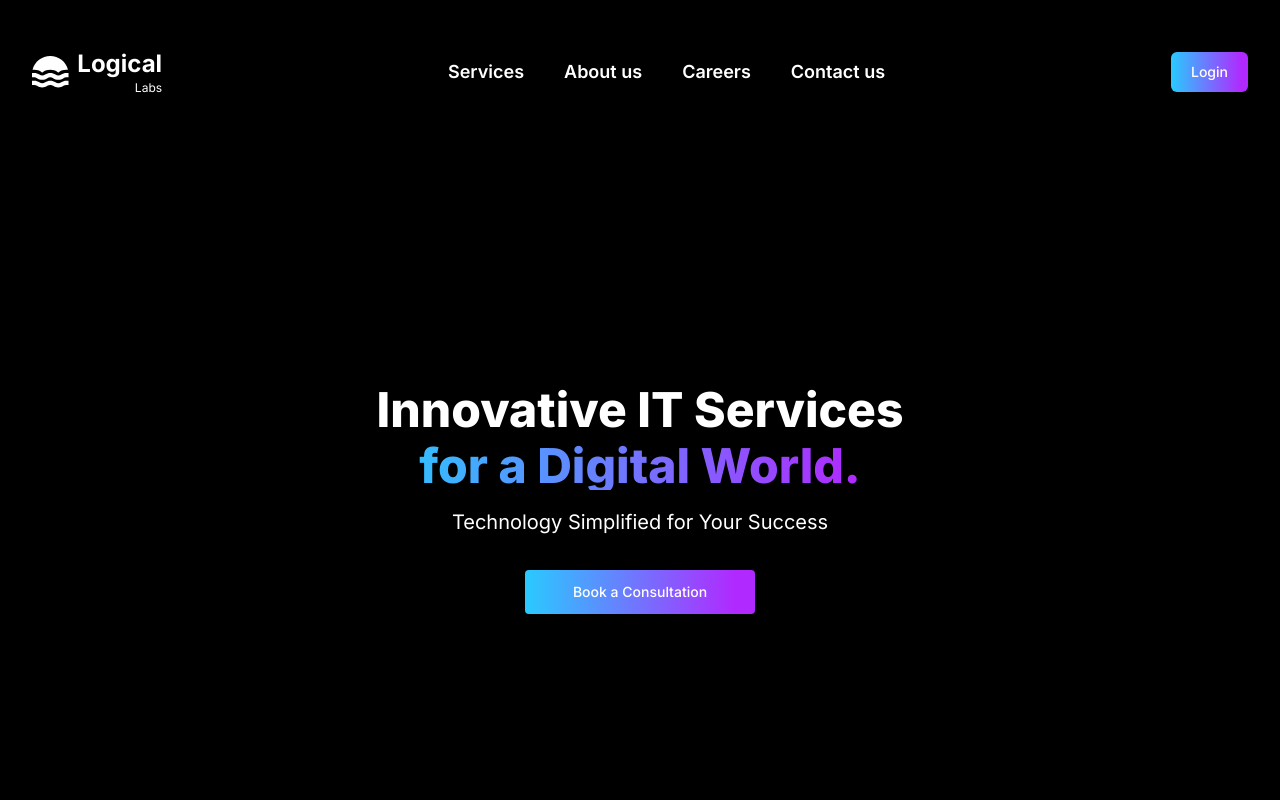
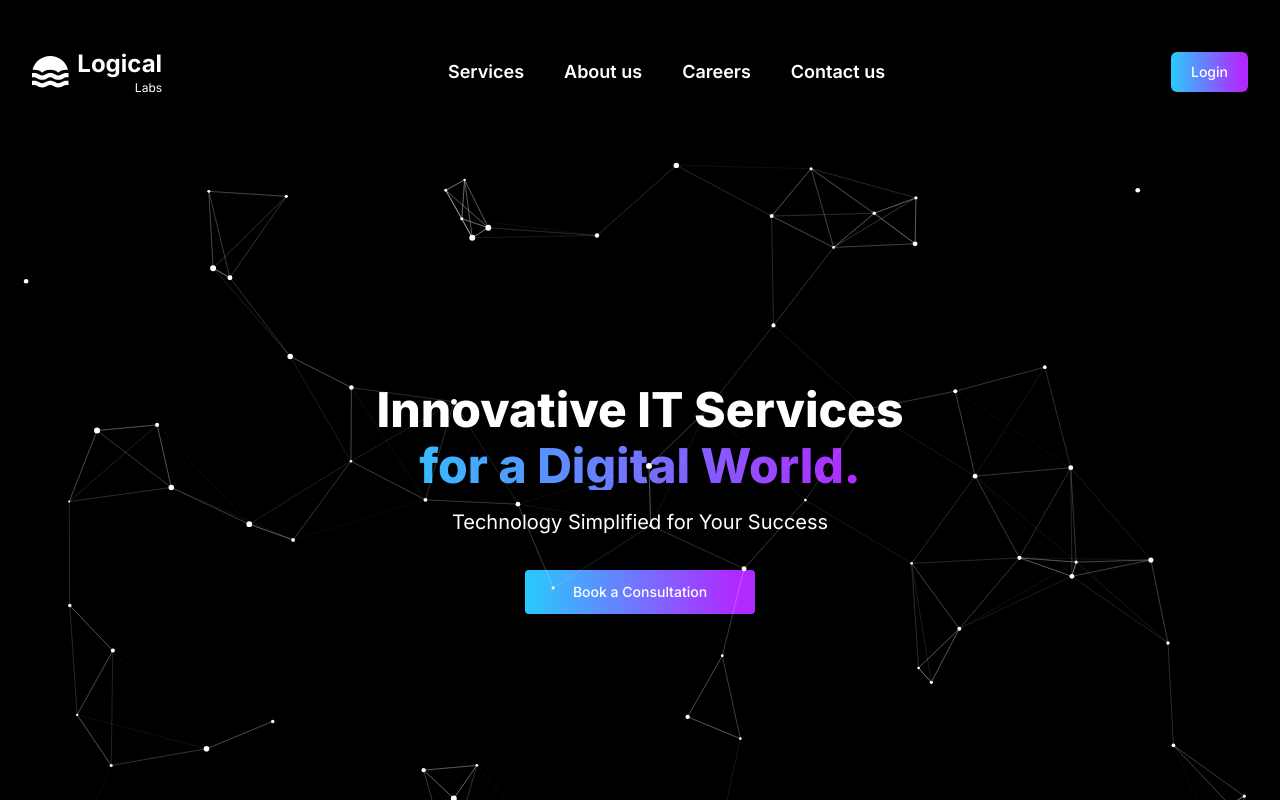
Before and after one commit to MuhammadSami1/logical-labs, a Next.js app: page / in a window 1280 px wide. Shown: the top 800 px of the page. Built offline with nearby package versions, Linux system fonts and the light colour scheme; no server answers.

Commit message:
add paricles

```diff
--- a/app/(Components)/HeroSection.tsx
+++ b/app/(Components)/HeroSection.tsx
@@ -1,11 +1,13 @@
+"use client";
 import Link from "next/link";
+import ParticlesComponent from "./particles";
 
 const HeroSection = () => {
   return (
-    <section className="text-white">
+    <section className="relative text-white">
       <div className="mx-auto max-w-screen-xl px-4 pb-28 pt-16 lg:flex lg:h-screen lg:items-center">
         <div className="mx-auto max-w-3xl text-center">
-          <h1 className="text-3xl font-extrabold text-white sm:text-5xl">
+          <h1 className="text-3xl font-extrabold text-white sm:text-4xl md:text-5xl">
             Innovative IT Services
             <span className="textColor mt-2 sm:block">
               {" "}
@@ -27,6 +29,7 @@
           </div>
         </div>
       </div>
+      <ParticlesComponent id="particles" />
     </section>
   );
 };
--- /dev/null
+++ b/app/(Components)/particles.tsx
@@ -0,0 +1,112 @@
+import Particles, { initParticlesEngine } from "@tsparticles/react";
+import { useEffect, useMemo, useState } from "react";
+// import { loadAll } from "@/tsparticles/all"; // if you are going to use `loadAll`, install the "@tsparticles/all" package too.
+// import { loadFull } from "tsparticles"; // if you are going to use `loadFull`, install the "tsparticles" package too.
+import { loadSlim } from "@tsparticles/slim"; // if you are going to use `loadSlim`, install the "@tsparticles/slim" package too.
+// import { loadBasic } from "@tsparticles/basic"; // if you are going to use `loadBasic`, install the "@tsparticles/basic" package too.
+
+const ParticlesComponent = (props) => {
+  const [init, setInit] = useState(false);
+  // this should be run only once per application lifetime
+  useEffect(() => {
+    initParticlesEngine(async (engine) => {
+      // you can initiate the tsParticles instance (engine) here, adding custom shapes or presets
+      // this loads the tsparticles package bundle, it's the easiest method for getting everything ready
+      // starting from v2 you can add only the features you need reducing the bundle size
+      //await loadAll(engine);
+      //await loadFull(engine);
+      await loadSlim(engine);
+      //await loadBasic(engine);
+    }).then(() => {
+      setInit(true);
+    });
+  }, []);
+
+  const particlesLoaded = (container) => {
+    console.log(container);
+  };
+
+  const options = useMemo(
+    () => ({
+      background: {
+        color: {
+          value: "black",
+        },
+      },
+
+      style: {
+        position: "absolute",
+        top: 0,
+        left: 0,
+        width: "100%",
+        height: "100%",
+      },
+
+      fpsLimit: 120,
+      interactivity: {
+        events: {
+          onClick: {
+            enable: true,
+            mode: "repulse",
+          },
+          onHover: {
+            enable: true,
+            mode: "grab",
+          },
+        },
+        modes: {
+          push: {
+            distance: 200,
+            duration: 15,
+          },
+          grab: {
+            distance: 150,
+          },
+        },
+      },
+      particles: {
+        color: {
+          value: "#FFFFFF",
+        },
+        links: {
+          color: "#FFFFFF",
+          distance: 150,
+          enable: true,
+          opacity: 0.3,
+          width: 1,
+        },
+        move: {
+          direction: "none",
+          enable: true,
+          outModes: {
+            default: "bounce",
+          },
+          random: true,
+          speed: 1,
+          straight: false,
+        },
+        number: {
+          density: {
+            enable: true,
+          },
+          value: 150,
+        },
+        opacity: {
+          value: 1.0,
+        },
+        shape: {
+          type: "circle",
+        },
+        size: {
+          value: { min: 1, max: 3 },
+        },
+      },
+      detectRetina: true,
+    }),
+    [],
+  );
+
+  return <Particles id={props.id} init={particlesLoaded} options={options} />;
+};
+
+export default ParticlesComponent;
--- a/package.json
+++ b/package.json
@@ -12,6 +12,7 @@
     "@clerk/nextjs": "^5.3.1",
     "@headlessui/react": "^2.1.2",
     "@react-three/fiber": "^8.17.5",
+    "@tsparticles/all": "^3.5.0",
     "@tsparticles/engine": "^3.5.0",
     "@tsparticles/react": "^3.0.0",
     "@tsparticles/slim": "^3.5.0",
@@ -22,6 +23,7 @@
     "react": "^18",
     "react-dom": "^18",
     "react-scroll": "^1.9.0",
+    "react-tsparticles": "^2.12.2",
     "tailwind-merge": "^2.5.2",
     "three": "^0.167.1",
     "vercel": "^36.0.0"
```
Also changed, not shown: 1 other file (tests, documents, lock files or other folders).
